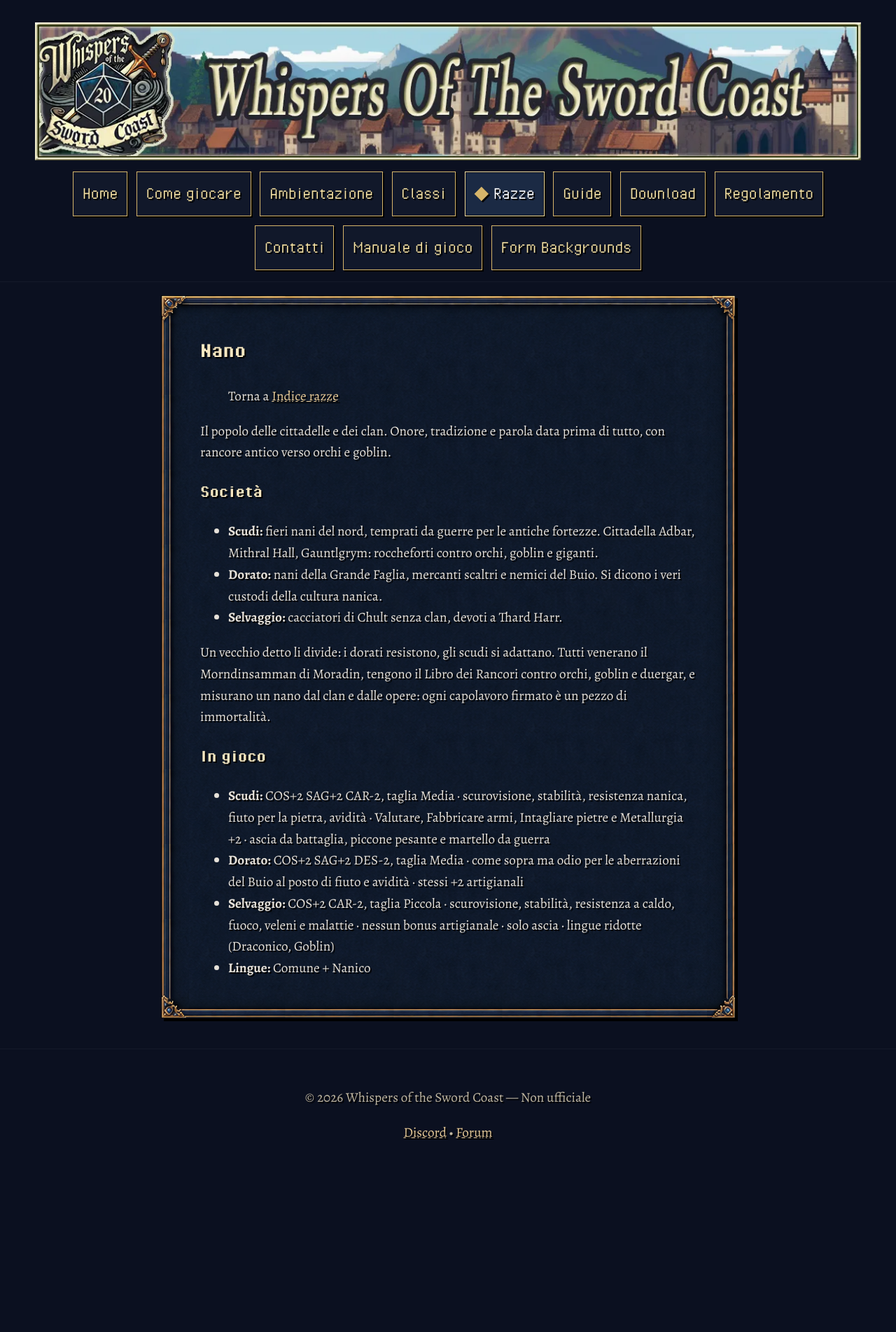
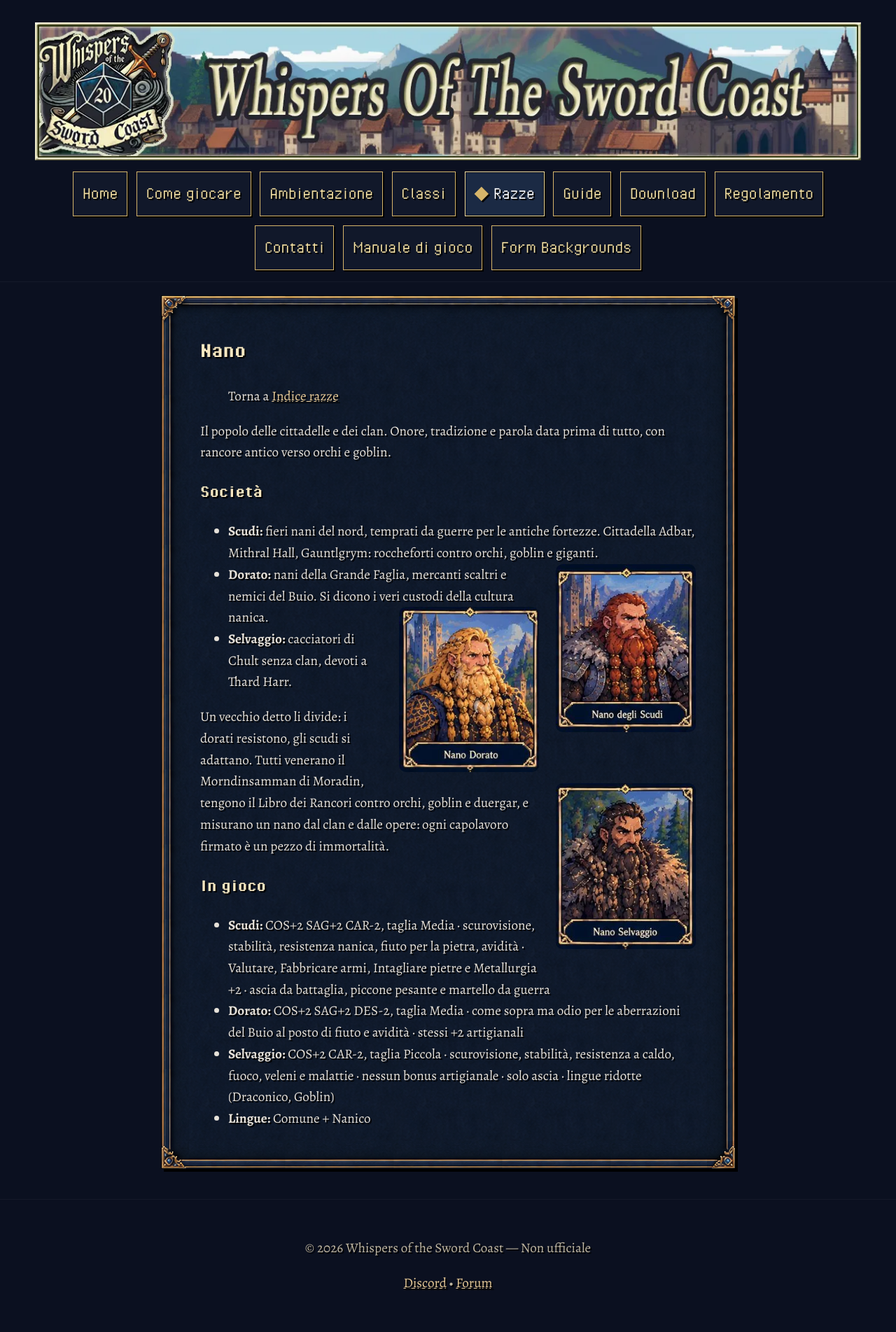
Before and after one commit to whispersoftheswordcoast/whispersoftheswordcoast.github.io, a Jekyll site: the page built from razze/nano.md, in a window 1280 px wide. Shown: the whole page at 70% size. Built offline with Jekyll 4.4.1, drawn with Linux system fonts in a browser that asks for light colours; our own code applies the rules of GitHub Pages for plain Markdown files; before the commit the page ends 1688 px from its top, so only the background shows below that.

Commit message:
Nano: tre immagini sottorazze + webp

```diff
--- a/razze/nano.md
+++ b/razze/nano.md
@@ -14,8 +14,11 @@
 ## Società
 
 * **Scudi:** fieri nani del nord, temprati da guerre per le antiche fortezze. Cittadella Adbar, Mithral Hall, Gauntlgrym: roccheforti contro orchi, goblin e giganti.
+<img src="{{ '/assets/images/nanoscudi.webp' | relative_url }}" alt="Nano scudi" style="float: right; width: 200px; max-width: 45%; height: auto; margin: 0 0 1rem 1.5rem; border-radius: 10px;" />
 * **Dorato:** nani della Grande Faglia, mercanti scaltri e nemici del Buio. Si dicono i veri custodi della cultura nanica.
+<img src="{{ '/assets/images/nanooro.webp' | relative_url }}" alt="Nano dorato" style="float: right; width: 200px; max-width: 45%; height: auto; margin: 0 0 1rem 1.5rem; border-radius: 10px;" />
 * **Selvaggio:** cacciatori di Chult senza clan, devoti a Thard Harr.
+<img src="{{ '/assets/images/nanoselvaggio.webp' | relative_url }}" alt="Nano selvaggio" style="float: right; width: 200px; max-width: 45%; height: auto; margin: 0 0 1rem 1.5rem; border-radius: 10px;" />
 
 Un vecchio detto li divide: i dorati resistono, gli scudi si adattano. Tutti venerano il Morndinsamman di Moradin, tengono il Libro dei Rancori contro orchi, goblin e duergar, e misurano un nano dal clan e dalle opere: ogni capolavoro firmato è un pezzo di immortalità.
 
```
Also changed, not shown: assets/images/nanooro.webp (added), assets/images/nanoscudi.webp (added), assets/images/nanoselvaggio.webp (added).
